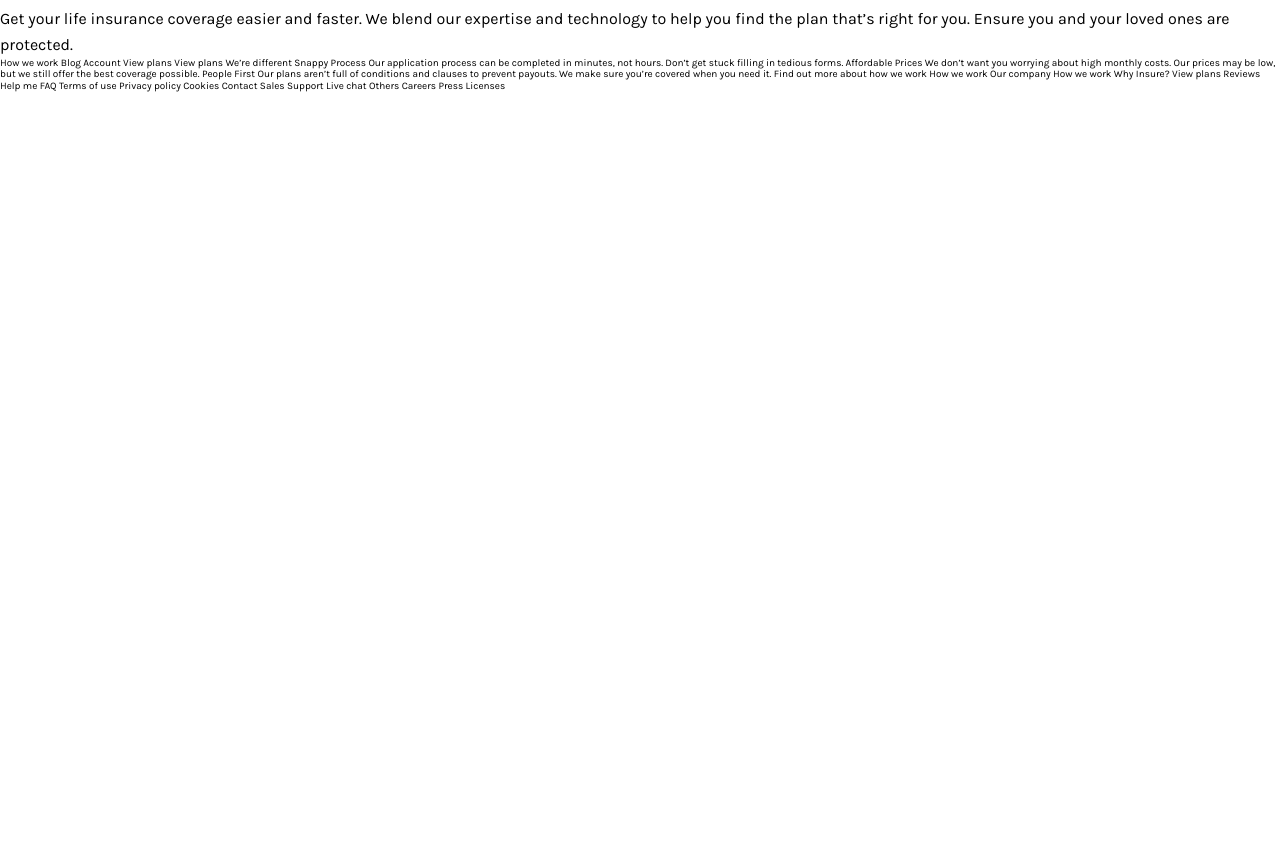
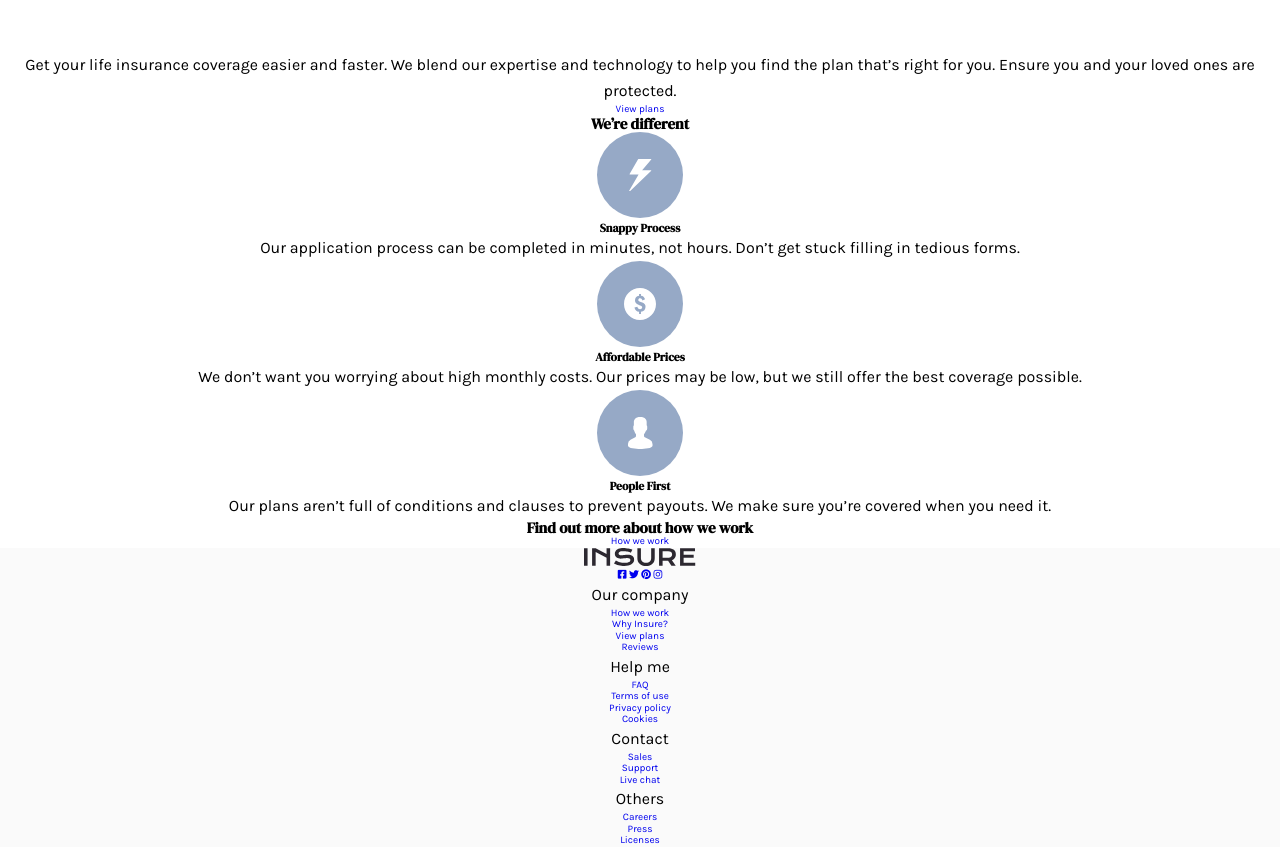
Before and after one commit to MichalTrubini/Insure-landing-page, a plain HTML site: page index.html in a window 1280 px wide. Shown: the part 554-1401 px from the top of the page. Before the commit the page ends 800 px from the top, so only its background shows below. Drawn offline with Linux system fonts and the light colour scheme.

Commit message:
mark up done

```diff
--- a/index.html
+++ b/index.html
@@ -8,94 +8,148 @@
   <link rel="preconnect" href="https://fonts.googleapis.com">
   <link rel="preconnect" href="https://fonts.gstatic.com" crossorigin>
   <link href="https://fonts.googleapis.com/css2?family=DM+Serif+Display&family=Karla:wght@400;700&display=swap" rel="stylesheet">
+  <link rel="stylesheet" href="https://use.fontawesome.com/releases/v5.15.4/css/all.css" integrity="sha384-DyZ88mC6Up2uqS4h/KRgHuoeGwBcD4Ng9SiP4dIRy0EXTlnuz47vAwmeGwVChigm" crossorigin="anonymous">
   <link rel="stylesheet" href="css/style.css">
 
   <title>Frontend Mentor | Insure landing page</title>
 
 </head>
-<body class="">
+<body>
   <header class="header">
-    <nav class="">
-      <div class="">
-        <img src="images/logo.svg" alt="Insure">
+    <nav class="nav">
+      <div class="nav__logo-container">
+        <img src="images/logo.svg" alt="Insure" class="nav__logo">
       </div>
-      <div class="">
-        <img src="images/icon-hamburger.svg" alt="menu">
+      <div class="nav__mobile-menu">
+        <ul class="nav__list">
+          <li class="nav__list-item"><a href="#" class="nav__link">How we work</a></li>
+          <li class="nav__list-item"><a href="#" class="nav__link">Blog</a></li>
+          <li class="nav__list-item"><a href="#" class="nav__link">Account</a></li>
+          <li class="nav__list-item"><a href="#" class="nav__link">View plans</a></li>
+        </ul>
+      </div>
+      <div class="nav__menu-icon-container">
+        <img src="images/icon-hamburger.svg" alt="menu" class="nav__icon">
       </div>
     </nav>
   </header>
-  <main>
-    <section>
-      <div>
-        <img src="images/image-intro-mobile.jpg" alt="hero image">
+  <main class="main">
+    <section class="hero">
+      <div class="hero__image-container">
+        <img src="images/image-intro-mobile.jpg" alt="hero image" class="hero__image">
       </div>
-      <div class="">
-        <h1 class="">Humanizing your insurance.</h1>
-        <p class="">
+      <div class="hero__content">
+        <h1 class="hero__heading">Humanizing your insurance.</h1>
+        <p class="hero__about">
           Get your life insurance coverage easier and faster. We blend our expertise
           and technology to help you find the plan that’s right for you. Ensure you
           and your loved ones are protected.
         </p>
+        <a href="#" class="hero__link">View plans</a>
       </div>
     </section>
-  </main>
-  How we work
-  Blog
-  Account
-  View plans
-
-
-
-
-
-  View plans
-
+    <section class="highlights">
+      <h2 class="highlights__heading">
         We’re different
-
+      </h2>
+      <div class="highlights__wrapper">
+        <div class="highlights__highlight">
+          <img src="images/icon-snappy-process.svg" alt="Snappy process" class="highlights__icon">
+          <h3 class="highlight__subtitle">
             Snappy Process
-
+          </h3>
+          <p class="highlight__about">
             Our application process can be completed in minutes, not hours. Don’t get
             stuck filling in tedious forms.
-
+          </p>
+        </div>
+      </div>
+      <div class="highlights__wrapper">
+        <div class="highlights__highlight">
+          <img src="images/icon-affordable-prices.svg" alt="Affordable prices" class="highlights__icon">
+          <h3 class="highlight__subtitle">
             Affordable Prices
-
+          </h3>
+          <p class="highlight__about">
             We don’t want you worrying about high monthly costs. Our prices may be low,
             but we still offer the best coverage possible.
-
+          </p>
+        </div>
+      </div>
+      <div class="highlights__wrapper">
+        <div class="highlights__highlight">
+          <img src="images/icon-people-first.svg" alt="People first" class="highlights__icon">
+          <h3 class="highlight__subtitle">
             People First
-
+          </h3>
+          <p class="highlight__about">
             Our plans aren’t full of conditions and clauses to prevent payouts. We make
             sure you’re covered when you need it.
-
+          </p>
+        </div>
+      </div>
+    </section>
+    <section class="cta">
+      <h2 class="cta__heading">
         Find out more about how we work
-
-  How we work
-
+      </h2>
+      <a href="#" class="cta__link">How we work</a>
+    </section>
+  </main>
+  <footer class="footer">
+    <div class="footer__wrapper">
+      <img src="images/logo.svg" alt="Inspire" class="footer__logo">
+      <div class="footer__social-block">
+        <a href="#" class="footer__social-link" aria-label="Click to access our Facebook account"><i class="fab fa-facebook-square"></i></a>
+        <a href="#" class="footer__social-link" aria-label="Click to access our Twitter account"><i class="fab fa-twitter"></i></a>
+        <a href="#" class="footer__social-link" aria-label="Click to access our Pinterest account"><i class="fab fa-pinterest"></i></a>
+        <a href="#" class="footer__social-link" aria-label="Click to access our Instagram account"><i class="fab fa-instagram"></i></a>
+      </div>
+    </div>
+    <div class="footer__wrapper">
+      <div class="footer__links">
+        <p class="footer__title">
           Our company
-
-  How we work
-  Why Insure?
-  View plans
-  Reviews
-
+        </p>
+        <ul class="footer__list">
+          <li class="footer__list-item"><a href="#" class="footer__link">How we work</a></li>
+          <li class="footer__list-item"><a href="#" class="footer__link">Why Insure?</a></li>
+          <li class="footer__list-item"><a href="#" class="footer__link">View plans</a></li>
+          <li class="footer__list-item"><a href="#" class="footer__link">Reviews</a></li>
+        </ul>
+      </div>
+      <div class="footer__links">
+        <p class="footer__title">
           Help me
-
-  FAQ
-  Terms of use
-  Privacy policy
-  Cookies
-
+        </p>
+        <ul class="footer__list">
+          <li class="footer__list-item"><a href="#" class="footer__link">FAQ</a></li>
+          <li class="footer__list-item"><a href="#" class="footer__link">Terms of use</a></li>
+          <li class="footer__list-item"><a href="#" class="footer__link">Privacy policy</a></li>
+          <li class="footer__list-item"><a href="#" class="footer__link">Cookies</a></li>
+        </ul>
+      </div>
+      <div class="footer__links">
+        <p class="footer__title">
           Contact
-
-  Sales
-  Support
-  Live chat
-
+        </p>
+        <ul class="footer__list">
+          <li class="footer__list-item"><a href="#" class="footer__link">Sales</a></li>
+          <li class="footer__list-item"><a href="#" class="footer__link">Support</a></li>
+          <li class="footer__list-item"><a href="#" class="footer__link">Live chat</a></li>
+        </ul>
+      </div>
+      <div class="footer__links">
+        <p class="footer__title">
           Others
-
-  Careers
-  Press
-  Licenses
-
+        </p>
+        <ul class="footer__list">
+          <li class="footer__list-item"><a href="#" class="footer__link">Careers</a></li>
+          <li class="footer__list-item"><a href="#" class="footer__link">Press</a></li>
+          <li class="footer__list-item"><a href="#" class="footer__link">Licenses</a></li>
+        </ul>
+      </div>
+    </div>
+  </footer>
 </body>
 </html>
--- a/scss/style.scss
+++ b/scss/style.scss
@@ -4,6 +4,7 @@
 
 body {
     font-family: 'Karla', sans-serif;
+    text-align: center;
 }
 
 h1,h2, h3 {
@@ -17,10 +18,6 @@ h1 {
     letter-spacing: -0.67px;
 }
 
-h2 {
-
-}
-
 p {
     font-size: 1.6rem;
     line-height: 2.6rem;
@@ -29,3 +26,7 @@ p {
 footer {
     background: $background-footer;
 }
+
+li {
+    list-style: none;
+}
```
Also changed, not shown: css/style.css, 1 other file. Lines whose indentation alone changed are shown as unchanged.
